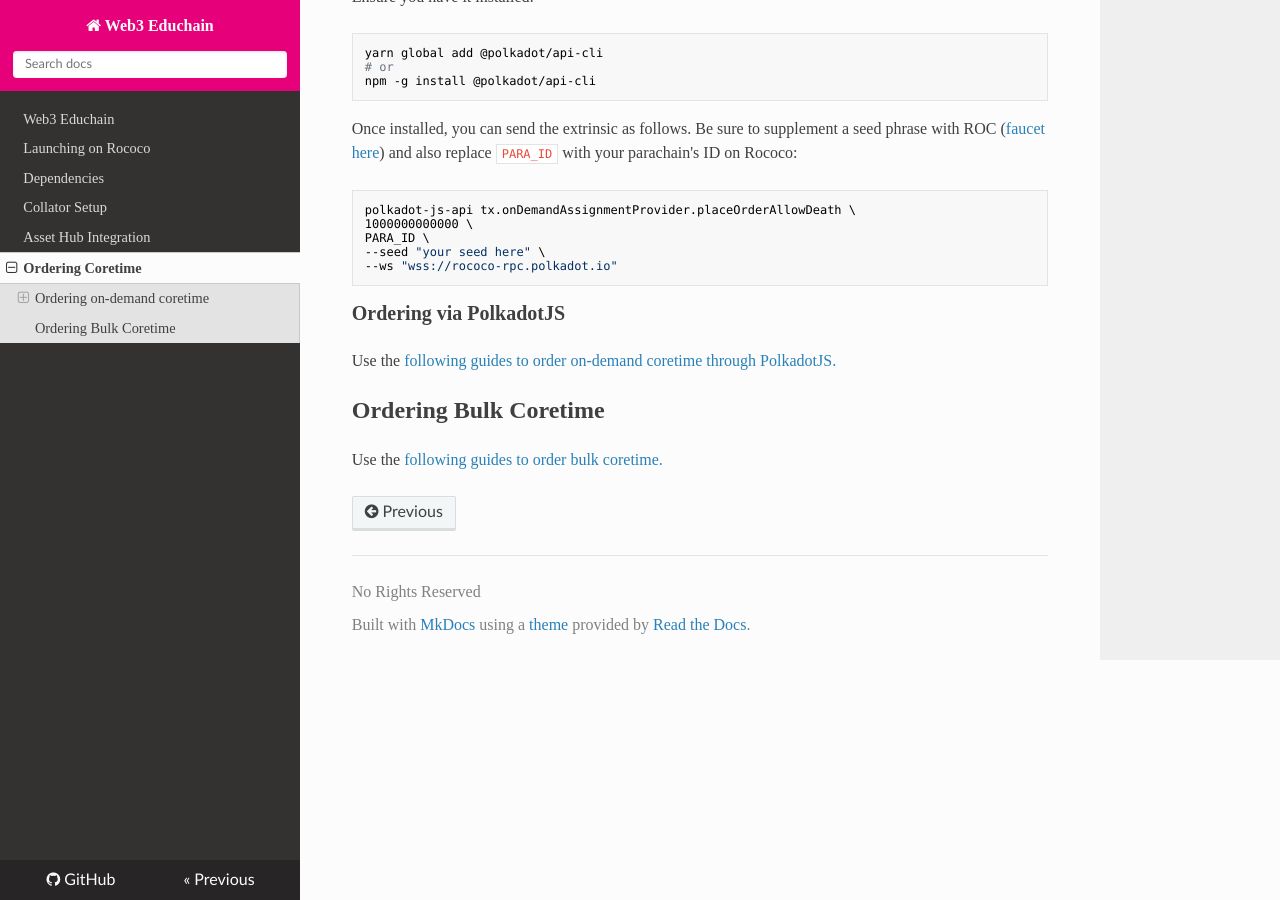
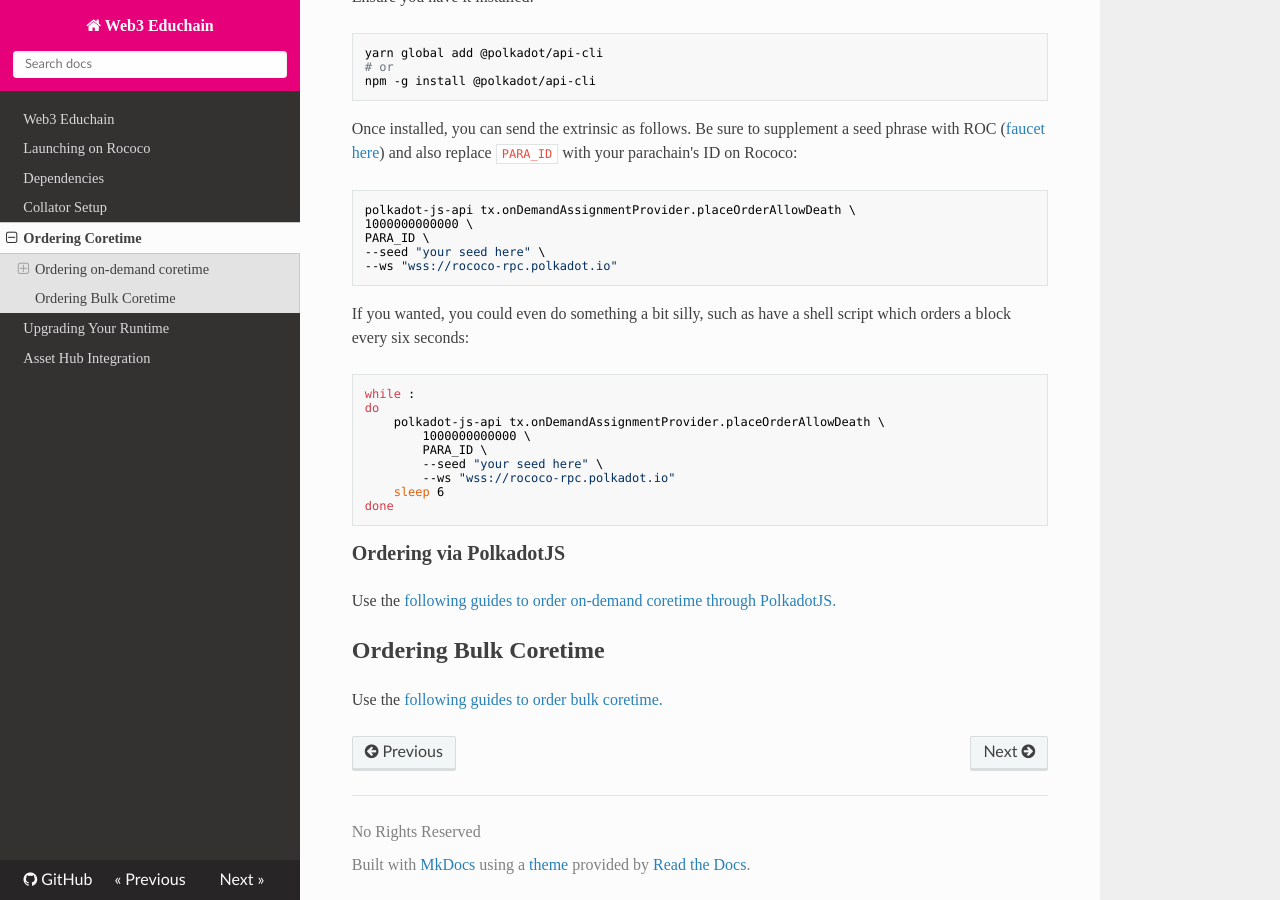
Before and after one commit to w3f/educhain, an MkDocs documentation site: the page built from docs/ordering-coretime.md, in a window 1280 px wide and 900 px high, scrolled down 532 px. Built offline with MkDocs 1.6.1, drawn with Linux system fonts in a browser that asks for light colours; nearby versions of some CDN libraries.

````diff
--- a/docs/ordering-coretime.md
+++ b/docs/ordering-coretime.md
@@ -31,6 +31,20 @@ PARA_ID \
 --ws "wss://rococo-rpc.polkadot.io"
 ```
 
+If you wanted, you could even do something a bit silly, such as have a shell script which orders a block every six seconds:
+
+```sh
+while :
+do
+    polkadot-js-api tx.onDemandAssignmentProvider.placeOrderAllowDeath \
+        1000000000000 \
+        PARA_ID \
+        --seed "your seed here" \
+        --ws "wss://rococo-rpc.polkadot.io"
+    sleep 6
+done
+```
+
 ### Ordering via PolkadotJS
 
 Use the [following guides to order on-demand coretime through PolkadotJS.](https://wiki.polkadot.network/docs/learn-guides-coretime-parachains#run-a-parachain-with-on-demand-coretime)
--- a/mkdocs.yml
+++ b/mkdocs.yml
@@ -12,5 +12,6 @@ nav:
   - 'launch.md'
   - 'install.md'
   - 'collator.md'
+  - 'ordering-coretime.md'
+  - 'upgrade.md'
   - 'asset-hub.md'
-  - 'ordering-coretime.md'
````
Also changed, not shown: docs/index.md (+3 -1 lines), docs/upgrade.md (added, +42 -0 lines).
